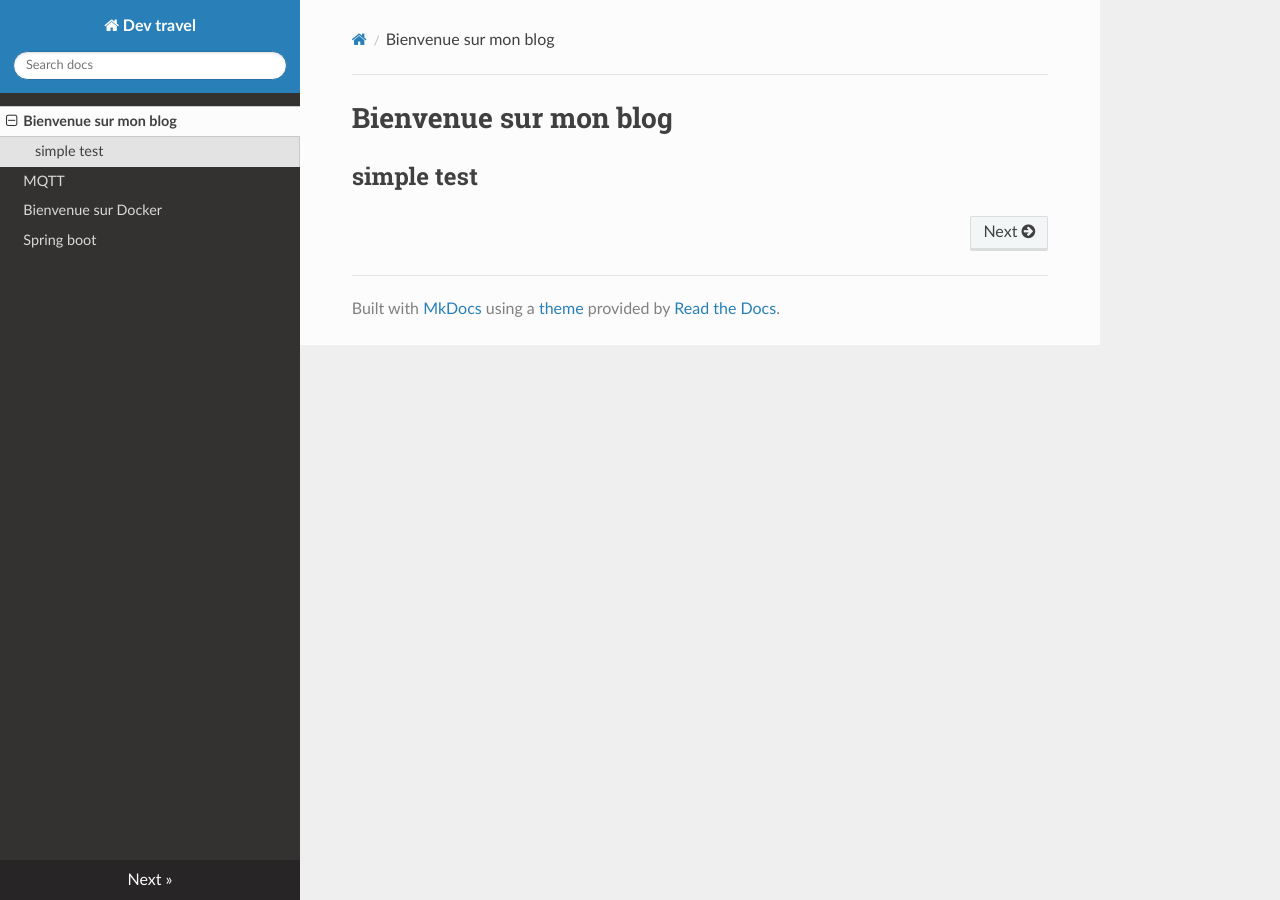
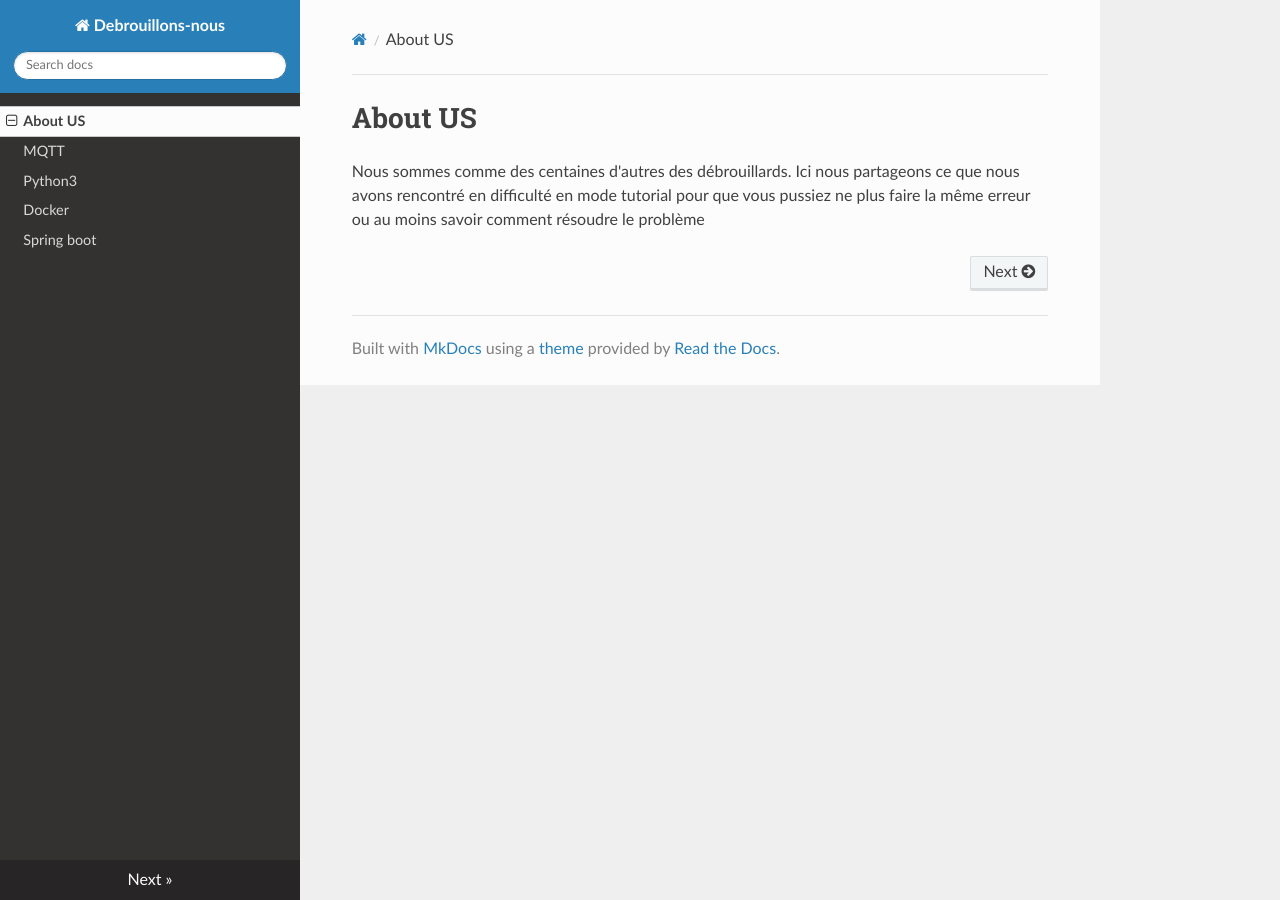
Before and after one commit to debrouillonsnous/debrouillonsnous.github.io, an MkDocs documentation site: the page built from docs/index.md, in a window 1280 px wide. Built offline with MkDocs 1.6.1, drawn with Linux system fonts in a browser that asks for light colours; nearby versions of some CDN libraries.

Commit message:
feat: add some information about us and starting a now python projet

```diff
--- a/docs/docker.md
+++ b/docs/docker.md
@@ -1,4 +1,4 @@
-# Bienvenue sur Docker
+# Docker
 ## Introduction
 ## Fonctionnement
 ## Conclusion
--- a/docs/index.md
+++ b/docs/index.md
@@ -1,2 +1,3 @@
-# Bienvenue sur mon blog
-## simple test
+# About US
+Nous sommes comme des centaines d'autres des débrouillards.
+Ici nous partageons ce que nous avons rencontré en difficulté en mode tutorial pour que vous pussiez ne plus faire la même erreur ou au moins savoir comment résoudre le problème
--- a/mkdocs.yml
+++ b/mkdocs.yml
@@ -1,4 +1,4 @@
-site_name: Dev travel
+site_name: Debrouillons-nous
 
 #nav:
   #- Home: index.md
```
Also changed, not shown: docs/Python.md (added, +14 -0 lines).
